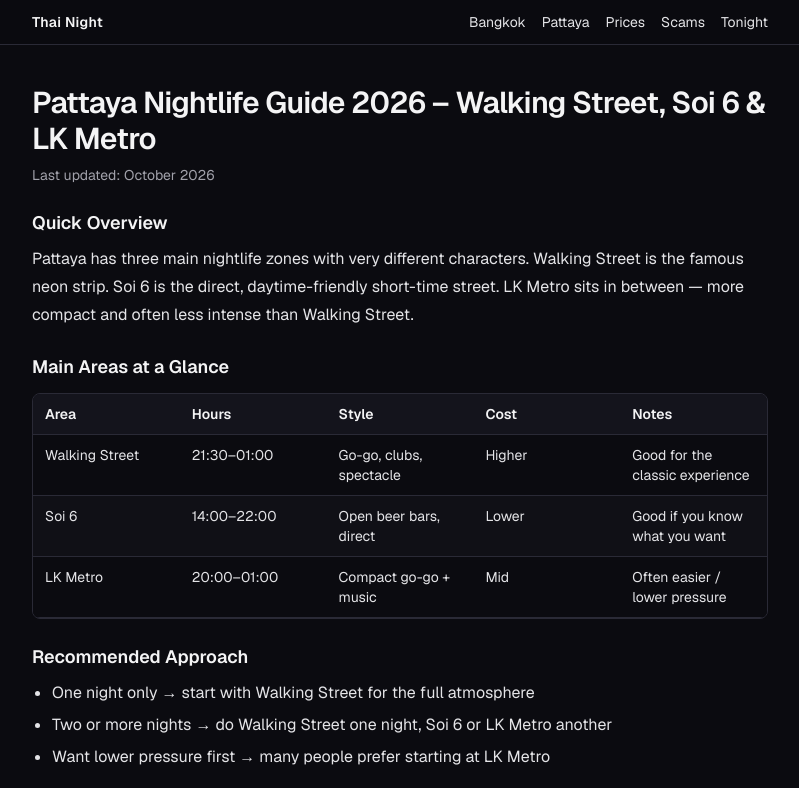
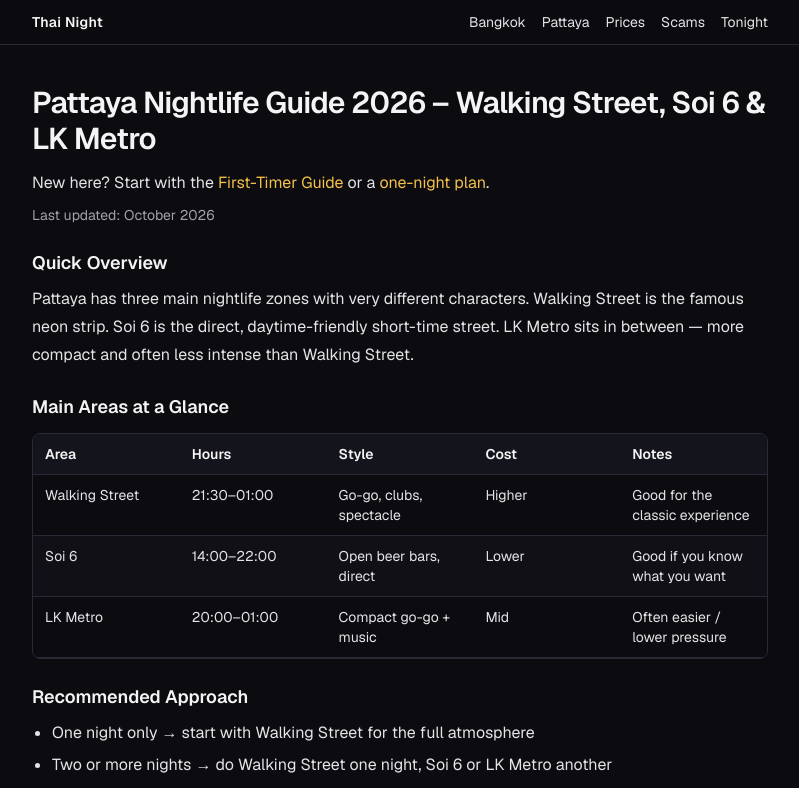
Before and after one commit to ouyowu/thainight-co, a Next.js app: page /pattaya in a window 1280 px wide. Shown: the top 788 px of the page, without its empty margins (240-1039 px from the left). Built offline with nearby package versions, Linux system fonts and the light colour scheme.

Commit message:
Add city overview first-timer intro lines

```diff
--- a/app/bangkok/page.tsx
+++ b/app/bangkok/page.tsx
@@ -11,7 +11,22 @@ export const metadata = pageMeta(
 
 export default function BangkokPage() {
   return (
-    <PageShell title="Bangkok Nightlife Guide 2026 – Areas, Prices & First-Timer Advice">
+    <PageShell
+      title="Bangkok Nightlife Guide 2026 – Areas, Prices & First-Timer Advice"
+      belowTitle={
+        <p className="mt-3 text-base leading-7 text-zinc-200">
+          New here? Start with the{" "}
+          <Link href="/bangkok/first-timer/" className="text-accent hover:underline">
+            First-Timer Guide
+          </Link>{" "}
+          or a{" "}
+          <Link href="/bangkok/one-night-plan/" className="text-accent hover:underline">
+            one-night plan
+          </Link>
+          .
+        </p>
+      }
+    >
       <section>
         <h2 className="text-lg font-semibold text-foreground">Quick Overview</h2>
         <p className="mt-2">
--- a/app/pattaya/page.tsx
+++ b/app/pattaya/page.tsx
@@ -11,7 +11,22 @@ export const metadata = pageMeta(
 
 export default function PattayaPage() {
   return (
-    <PageShell title="Pattaya Nightlife Guide 2026 – Walking Street, Soi 6 & LK Metro">
+    <PageShell
+      title="Pattaya Nightlife Guide 2026 – Walking Street, Soi 6 & LK Metro"
+      belowTitle={
+        <p className="mt-3 text-base leading-7 text-zinc-200">
+          New here? Start with the{" "}
+          <Link href="/pattaya/first-timer/" className="text-accent hover:underline">
+            First-Timer Guide
+          </Link>{" "}
+          or a{" "}
+          <Link href="/pattaya/one-night-plan/" className="text-accent hover:underline">
+            one-night plan
+          </Link>
+          .
+        </p>
+      }
+    >
       <section>
         <h2 className="text-lg font-semibold text-foreground">Quick Overview</h2>
         <p className="mt-2">
```
